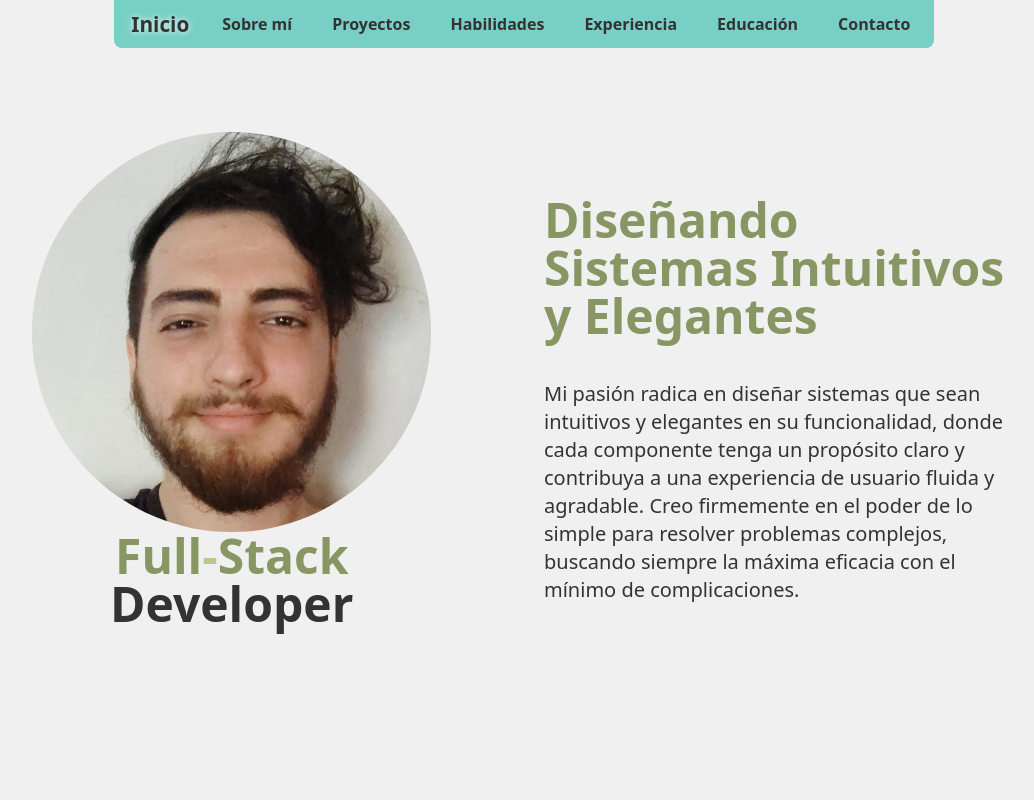
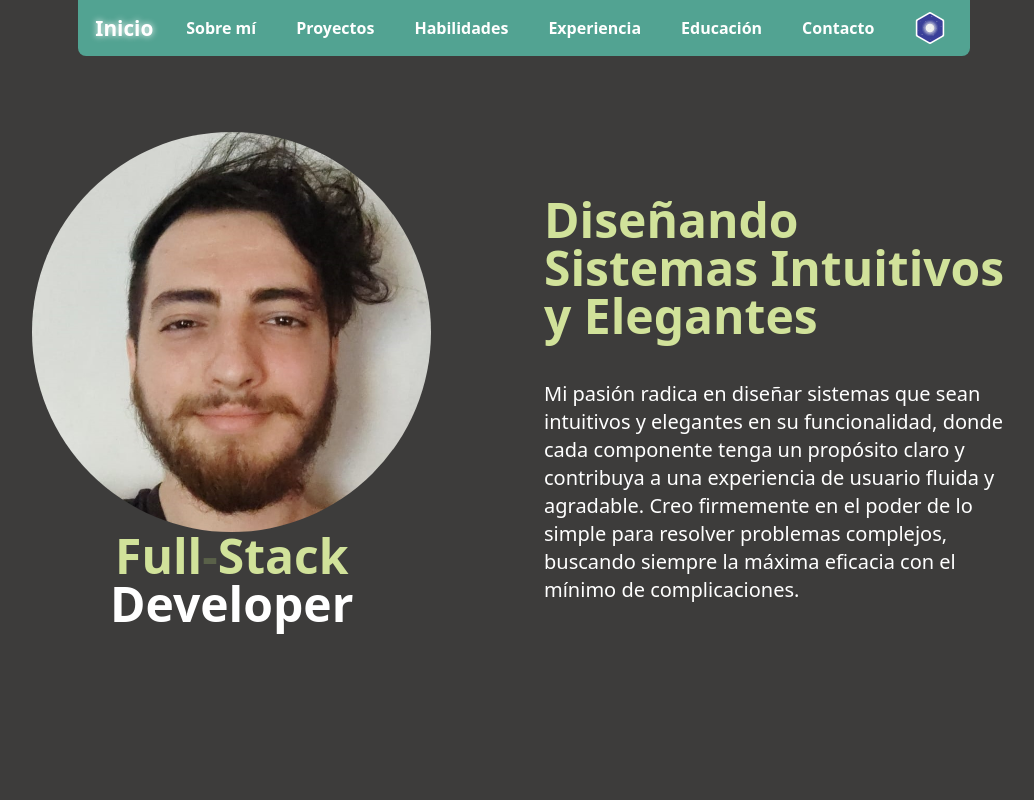
Before and after one commit to Kioys/portfolio, a Next.js app: page / in a window 1280 px wide. Shown: the top 800 px of the page, without its empty margins (116-1150 px from the left). Built offline with nearby package versions, Linux system fonts and the light colour scheme.

Commit message:
Added light/dark toggle button component

```diff
--- /dev/null
+++ b/src/app/components/ThemeToggle/ThemeToggle.js
@@ -0,0 +1,22 @@
+import React, { useState, useEffect } from 'react';
+
+const ThemeToggle = () => {
+    const preferDarkMode = window?.matchMedia && window.matchMedia('(prefers-color-scheme: dark)').matches;
+    const [darkMode, setDarkMode] = useState( preferDarkMode || true);
+
+    useEffect(() => {
+        if (darkMode) {
+            document.documentElement.setAttribute('data-theme', 'dark');
+        } else {
+            document.documentElement.removeAttribute('data-theme');
+        }
+    }, [darkMode]);
+
+    return (
+        <button onClick={() => setDarkMode(prevMode => !prevMode)}>
+            {darkMode ? <img src="/icons/moon.png" alt="moon" className='h-8 w-8' /> : <img src="/icons/cloudy.png" alt="sun" className='h-8 w-8' />}
+        </button>
+    );
+};
+
+export default ThemeToggle;
--- a/src/app/components/header/header.js
+++ b/src/app/components/header/header.js
@@ -1,5 +1,6 @@
 import React from 'react';
 import './header.css';
+import ThemeToggle from '../ThemeToggle/ThemeToggle';
 
 export default function Header({ currentSection, linkRefs }) {
     const [isMenuOpen, setIsMenuOpen] = React.useState(false);
@@ -20,11 +21,12 @@ export default function Header({ currentSection, linkRefs }) {
     }, []);
 
     return (
-        <section className="header-container">
+        <section className="header-container" >
+
             <header className="header">
                 <nav className="text-center font-bold navigation select-none">
                     <img ref={iconRef} src="/icons/menu2.png" className="menu-icon" onClick={() => setIsMenuOpen(!isMenuOpen)} alt="Menu" />
-                    <ul ref={menuRef} className={`navigation-menu px-6 py-3 ${isMenuOpen ? 'show-menu' : ''}`}>
+                    <ul ref={menuRef} className={`navigation-menu px-6 py-3  ${isMenuOpen ? 'show-menu' : ''}`}>
                         <a ref={linkRefs.hero} href="#hero" className={`${currentSection === "hero" && "highlight"}`}><li>Inicio</li></a>
                         <a ref={linkRefs.about} href="#about-me" className={`${currentSection === "about-me" && "highlight"}`}><li>Sobre mí</li></a>
                         <a ref={linkRefs.projects} href="#projects" className={`${currentSection === "projects" && "highlight"}`}><li>Proyectos</li></a>
@@ -32,6 +34,9 @@ export default function Header({ currentSection, linkRefs }) {
                         <a ref={linkRefs.experience} href="#experience" className={`${currentSection === "experience" && "highlight"}`}><li>Experiencia</li></a>
                         <a ref={linkRefs.education} href="#education" className={`${currentSection === "education" && "highlight"}`}><li>Educación</li></a>
                         <a ref={linkRefs.contact} href="#contact" className={`${currentSection === "contact" && "highlight"}`}><li>Contacto</li></a>
+                        <div className='z-20 flex items-center justify-center'>
+                            <ThemeToggle />
+                        </div>
                     </ul>
                 </nav>
             </header>
```
Also changed, not shown: public/icons/cloudy.png (added), public/icons/moon.png (added).
